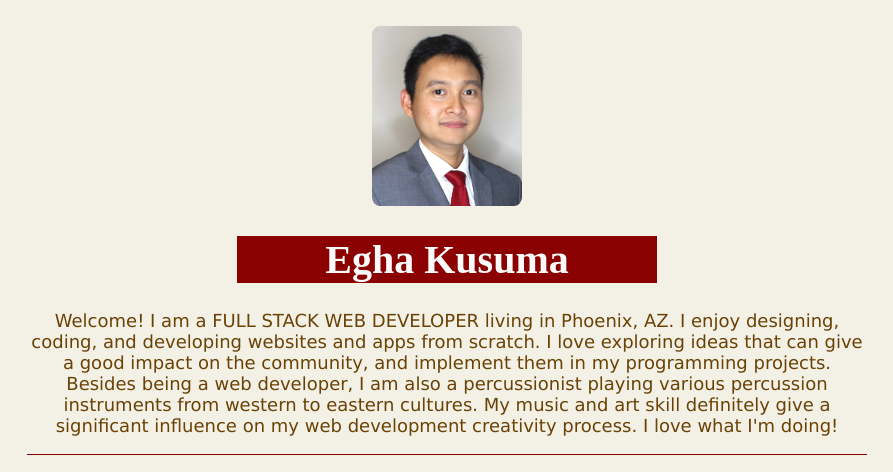
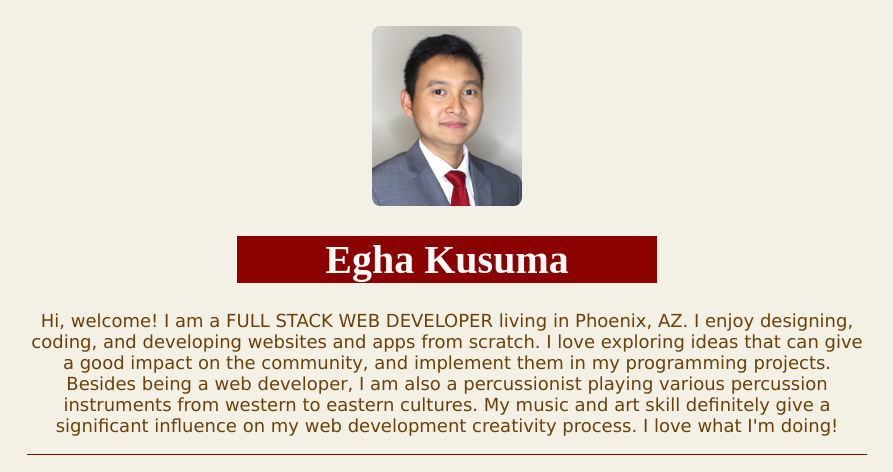
Before and after one commit to eghak/eghak.github.io, a plain HTML site: page index.html in a window 1280 px wide. Shown: the top 472 px of the page, without its empty margins (193-1086 px from the left). Drawn offline with Linux system fonts and the light colour scheme.

Commit message:
added Hi

```diff
--- a/index.html
+++ b/index.html
@@ -13,7 +13,7 @@
         <img class="profile-picture" src="images/profile-picture.JPG " />
         <h1 id="name">Egha Kusuma</h1>
         <p>
-          Welcome! I am a FULL STACK WEB DEVELOPER living in Phoenix, AZ. I
+          Hi, welcome! I am a FULL STACK WEB DEVELOPER living in Phoenix, AZ. I
           enjoy designing, coding, and developing websites and apps from
           scratch. I love exploring ideas that can give a good impact on the
           community, and implement them in my programming projects. Besides
```
